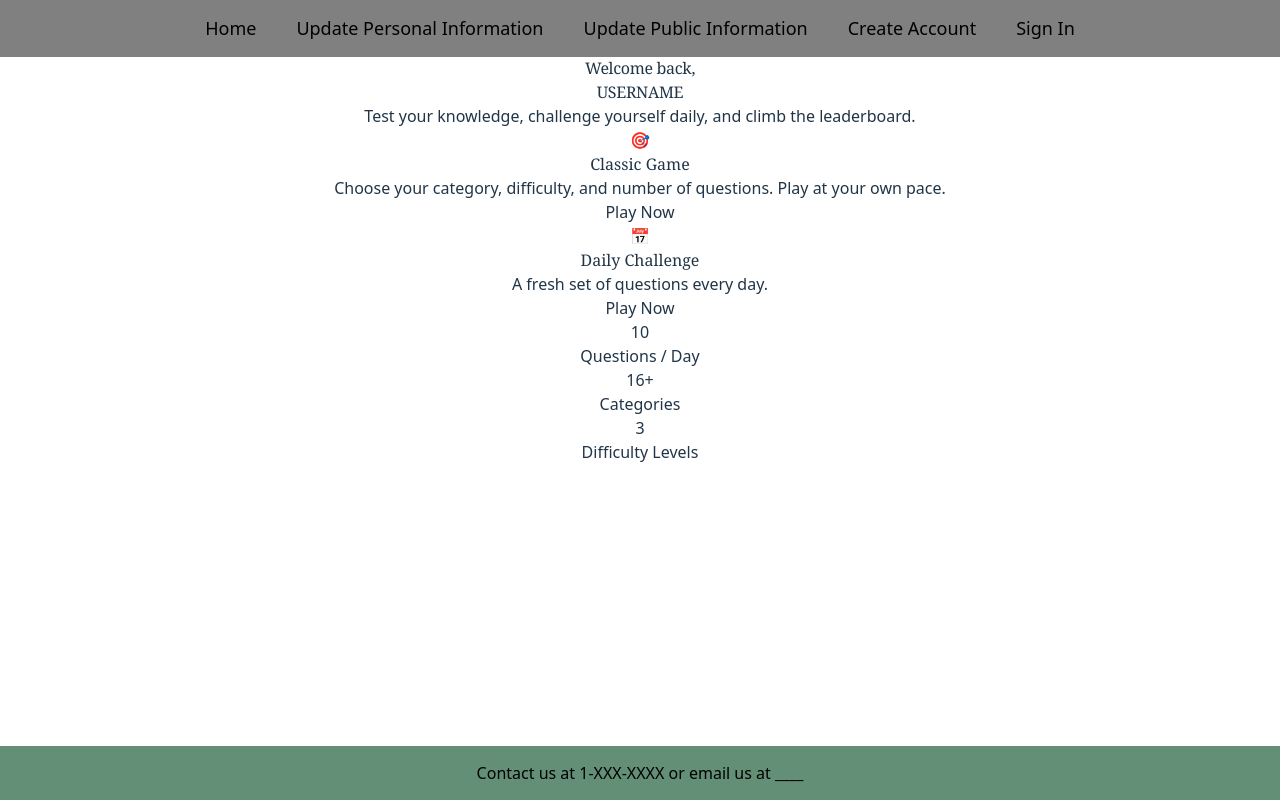
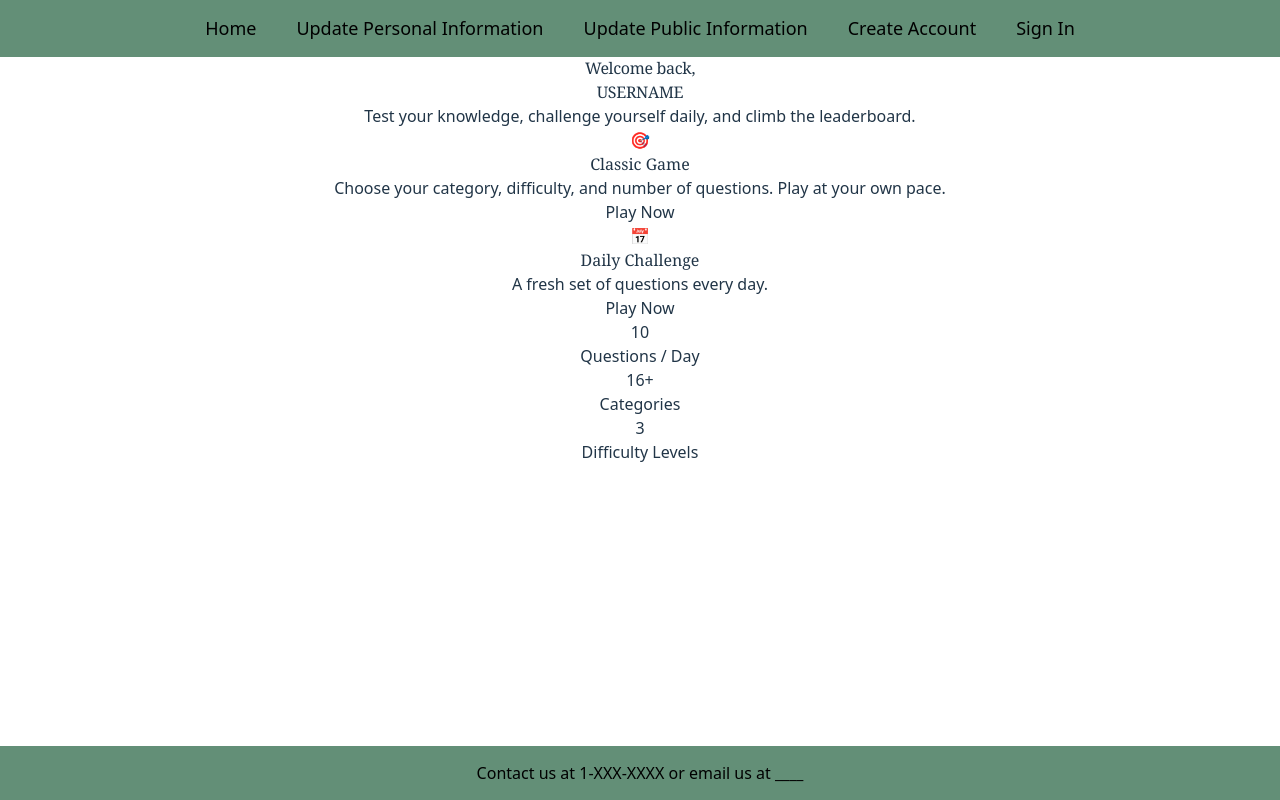
Before and after one commit to Indigenous1151/Qurio, a React app in the folder Frontend/: page / in a window 1280 px wide. Built offline with nearby package versions, Linux system fonts and the light colour scheme; no server answers; the HTML template or start-up script is replaced by a standard one.

Commit message:
Update header color

```diff
--- a/Frontend/src/details/Navbar.css
+++ b/Frontend/src/details/Navbar.css
@@ -3,7 +3,7 @@
     top: 0;
     left: 0;
     width: 100%;
-    background: gray;
+    background: #638F77;
     padding: 15px 0;
 }
 
```
